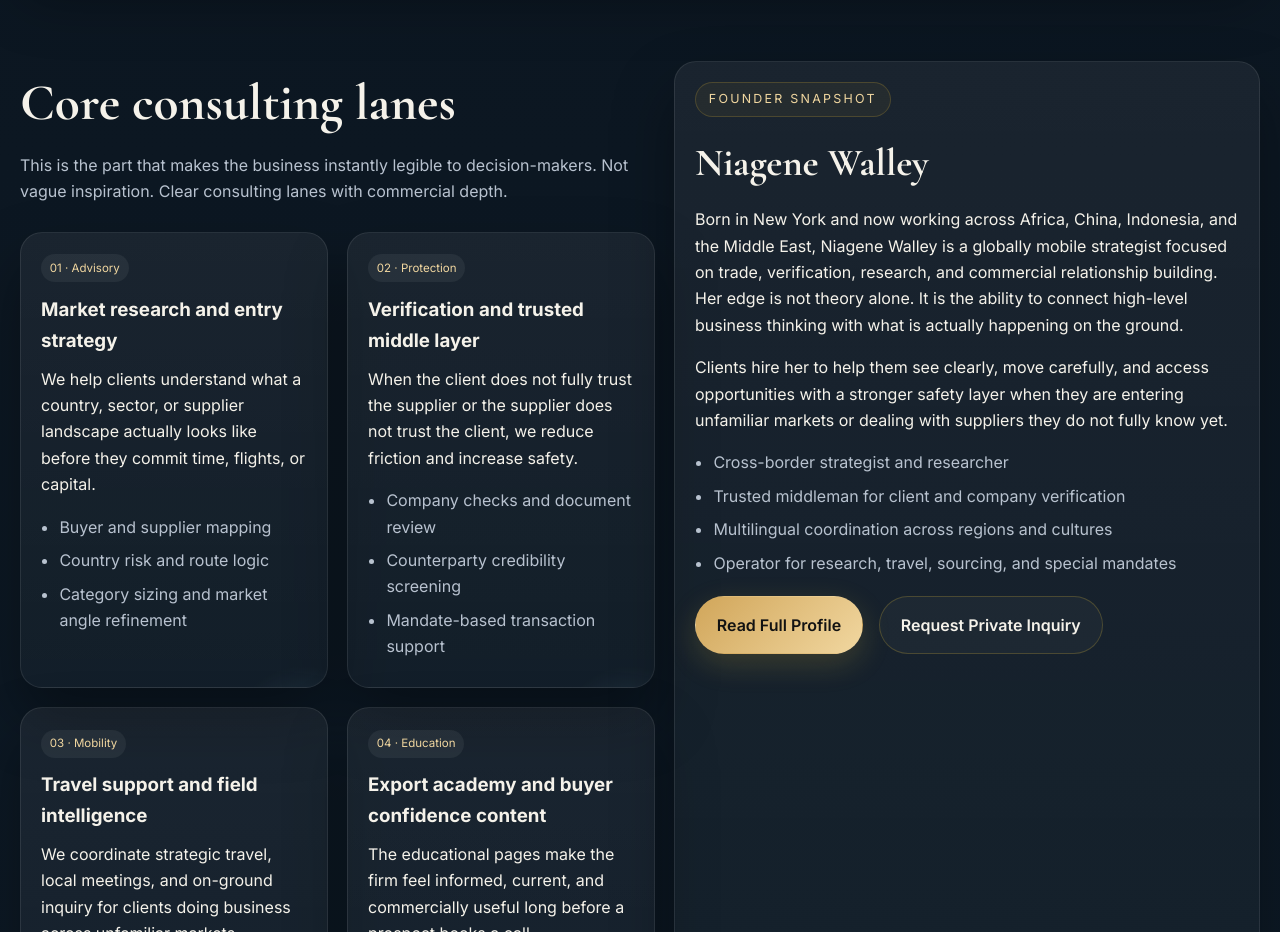
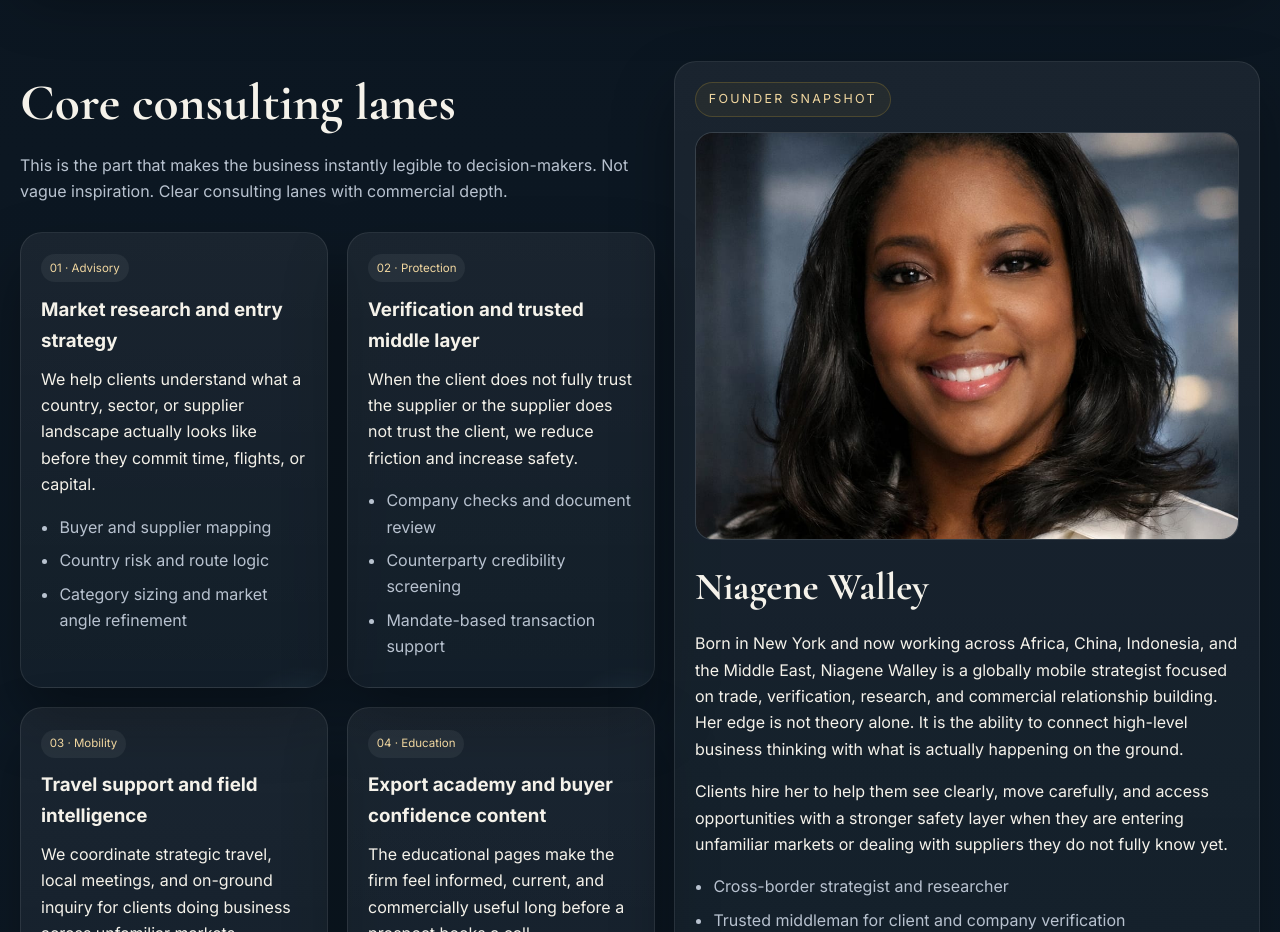
Before and after one commit to festival233/Sahara-bridge-advisory, a plain HTML site: page index.html in a window 1280 px wide. Shown: the part 2180-3112 px from the top of the page. Drawn offline with nearby package versions, Linux system fonts and the light colour scheme.

Commit message:
Update founder snapshot with dedicated founder image

```diff
--- a/assets/css/styles.css
+++ b/assets/css/styles.css
@@ -643,6 +643,21 @@ input:focus, select:focus, textarea:focus {
 .split-callout { display:grid; grid-template-columns: 1.04fr 0.96fr; gap:1.2rem; }
 .sector-grid { display:grid; grid-template-columns: repeat(3, minmax(0,1fr)); gap: 1.1rem; }
 .sector-tile, .service-lane, .insight-card, .region-card { padding: 1.25rem; }
+.founder-snapshot-media {
+  margin: 0.9rem 0 1rem;
+  border-radius: 18px;
+  overflow: hidden;
+  border: 1px solid rgba(255,255,255,0.12);
+  background: rgba(255,255,255,0.02);
+  aspect-ratio: 4 / 3;
+}
+.founder-snapshot-media img {
+  width: 100%;
+  height: 100%;
+  display: block;
+  object-fit: cover;
+  object-position: center 26%;
+}
 .sector-tile h3, .service-lane h3, .region-card h3 { margin-top:0; margin-bottom:0.55rem; }
 .service-lane { position:relative; overflow:hidden; }
 .service-lane::after { content:""; position:absolute; inset:auto -20% -30% auto; width:170px; height:170px; background: radial-gradient(circle, rgba(111,168,191,0.18), transparent 60%); }
--- a/index.html
+++ b/index.html
@@ -195,6 +195,9 @@
         </div>
         <div class="insight-card reveal">
           <span class="eyebrow">Founder snapshot</span>
+          <figure class="founder-snapshot-media">
+            <img src="assets/images/niagene-founder.jpg" alt="Founder Niagene Walley" loading="lazy" />
+          </figure>
           <h3 style="font-family:'Cormorant Garamond',serif;font-size:2.4rem;margin:0.9rem 0 0.7rem;">Niagene Walley</h3>
           <p>Born in New York and now working across Africa, China, Indonesia, and the Middle East, Niagene Walley is a globally mobile strategist focused on trade, verification, research, and commercial relationship building. Her edge is not theory alone. It is the ability to connect high-level business thinking with what is actually happening on the ground.</p>
           <p>Clients hire her to help them see clearly, move carefully, and access opportunities with a stronger safety layer when they are entering unfamiliar markets or dealing with suppliers they do not fully know yet.</p>
```
Also changed, not shown: assets/images/niagene-founder.jpg (renamed from assets/images/Niagene-founder.jpg).
